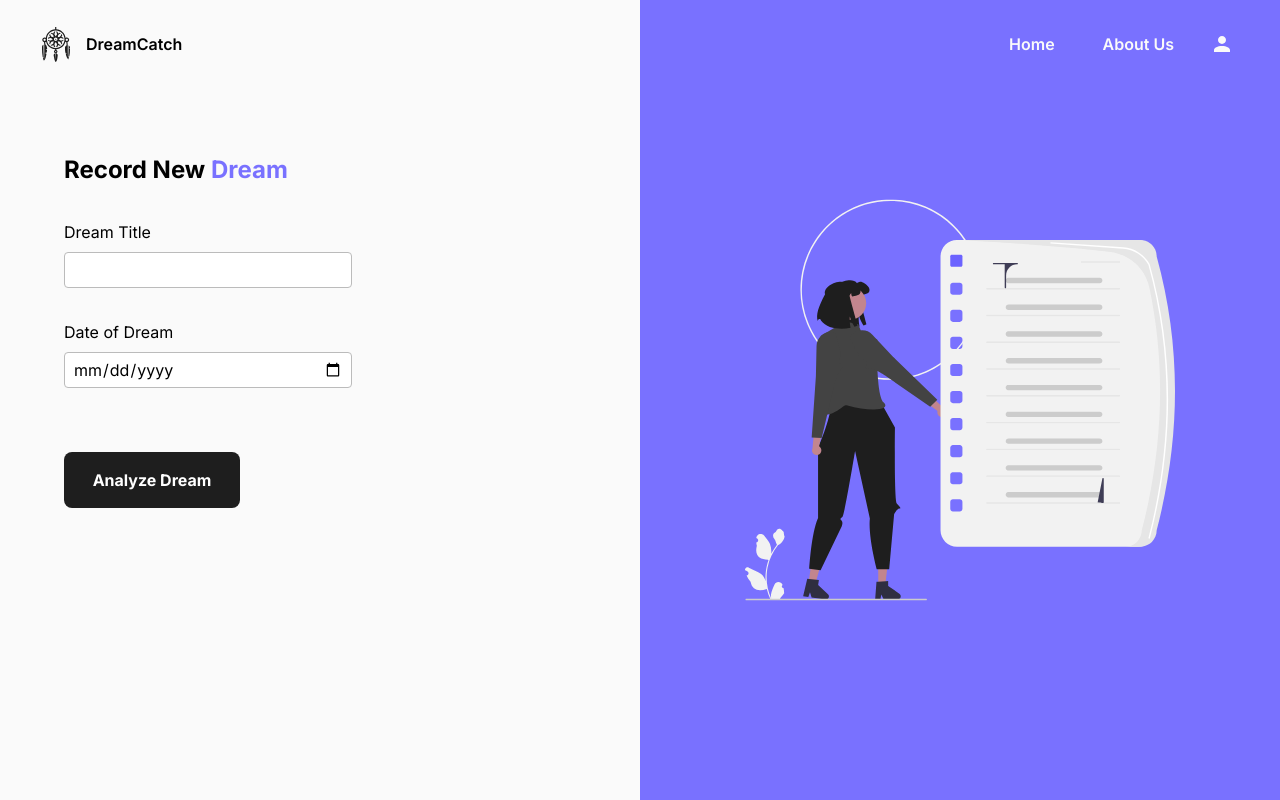
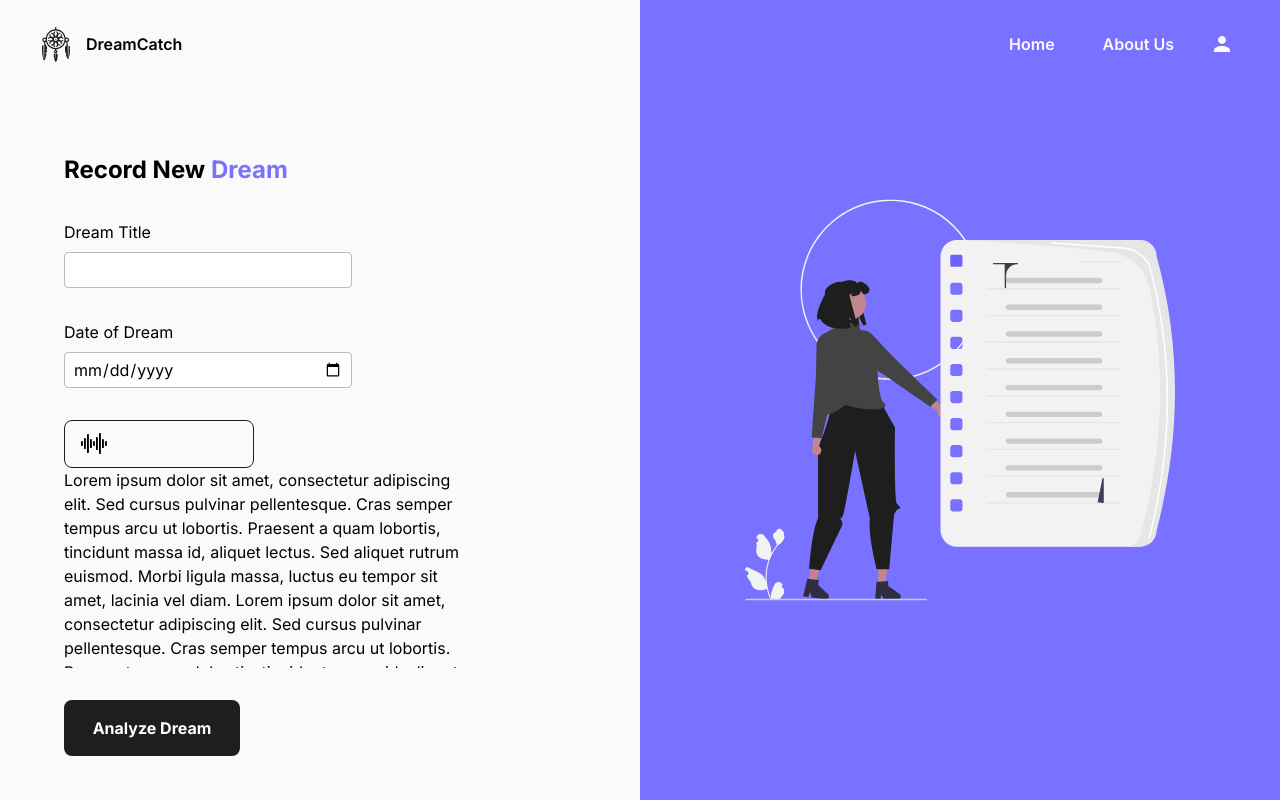
Before and after one commit to IdkwhatImD0ing/DreamCatcher, a Next.js app in the folder client/: page /dashboard/record in a window 1280 px wide. Built offline with nearby package versions, Linux system fonts and the light colour scheme.

Commit message:
Frontend changes

```diff
--- a/client/app/dashboard/page.jsx
+++ b/client/app/dashboard/page.jsx
@@ -1,12 +1,16 @@
 import Link from "next/link";
 
+import { auth } from "@/firebase";
+
 import DreamCard from "@/components/DreamCard";
+
 const Dashboard = () => {
+  console.log(auth.currentUser);
   return (
     <div className="flex md:flex-row flex-col min-h-[calc(100vh-88px)] md:h-[calc(100vh-88px)]">
       <div className="flex flex-col justify-center w-full h-full font-semibold md:px-[2rem] px-[1rem] md:py-0 py-[8rem]">
         <div className="text-[48px]">
-          Welcome <span className="text-purple">Simon</span>
+          Welcome <span className="text-purple">User</span>
         </div>
         <div className="text-[#AAAAAA]">
           Lorem ipsum dolor sit amet, consectetur adipiscing elit. Sed cursus
--- a/client/app/page.jsx
+++ b/client/app/page.jsx
@@ -1,13 +1,5 @@
-import dynamic from "next/dynamic";
+import { redirect } from "next/navigation";
 
-const LoginButton = dynamic(() => import("@/components/LoginForm"), {
-  ssr: false,
-});
-const SignUpButton = dynamic(() => import("@/components/SignUpForm"), {
-  ssr: false,
-});
 export default function Home() {
-  return (
-    <main className="flex min-h-screen flex-col items-center justify-between p-24"></main>
-  );
+  redirect("/dashboard");
 }
--- a/client/components/LoginForm.jsx
+++ b/client/components/LoginForm.jsx
@@ -1,20 +1,31 @@
 "use client";
+import { useRouter } from "next/navigation";
 
-import { auth } from "../firebase.js";
+import { auth } from "@/firebase";
+import { useAuthState } from "react-firebase-hooks/auth";
 import {
   GoogleAuthProvider,
   signInWithPopup,
   signInWithEmailAndPassword,
 } from "firebase/auth";
 
-import { useState } from "react";
+import { useState, useEffect } from "react";
 
 export default function LoginButton() {
+  const [user] = useAuthState(auth);
   const [email, setEmail] = useState("");
   const [password, setPassword] = useState("");
   const [error, setError] = useState("");
 
+  const router = useRouter();
+
   const provider = new GoogleAuthProvider();
+
+  useEffect(() => {
+    if (user) {
+      router.push("/dashboard");
+    }
+  }, [user, router]);
 
   const loginGoogle = async () => {
     try {
@@ -39,6 +50,7 @@ export default function LoginButton() {
       <div className="flex flex-col h-full max-w-[18rem]">
         <label>Email</label>
         <input
+          required
           type="text"
           placeholder="example@domain.com"
           value={email}
@@ -47,6 +59,7 @@ export default function LoginButton() {
         />
         <label className="mt-[2rem]">Password</label>
         <input
+          required
           type="password"
           value={password}
           onChange={(e) => setPassword(e.target.value)}
--- a/client/components/RecordForm.jsx
+++ b/client/components/RecordForm.jsx
@@ -1,6 +1,9 @@
 "use client";
 
 import { useState } from "react";
+import Image from "next/image";
+
+import Audio from "@/assets/audio.svg";
 
 export default function RecordForm() {
   const [email, setEmail] = useState("");
@@ -8,7 +11,7 @@ export default function RecordForm() {
   const [error, setError] = useState("");
 
   return (
-    <div className="flex flex-col text-[16px] font-normal">
+    <div className="flex flex-col text-[16px] font-normal pb-[2rem] md:pb-0">
       <div className="flex flex-col h-full max-w-[18rem]">
         <label>Dream Title</label>
         <input
@@ -24,7 +27,29 @@ export default function RecordForm() {
           onChange={(e) => setPassword(e.target.value)}
           className="mt-[0.5rem] px-[0.5rem] bg-[#FFFFFF] border border-[#BBBBBB] rounded-[4px] h-[36px]"
         />
-        <button className="font-bold bg-black hover:bg-purple transition-all w-[176px] h-[56px] rounded-[8px] mt-[4rem] text-[#FFFFFF]">
+        <button className="font-bold px-[1rem] bg-bgwhite hover:bg-purple transition-all w-[190px] h-[48px] rounded-[8px] mt-[2rem] border border-black text-[#FFFFFF]">
+          <Image src={Audio} alt="audio" className="mr-[1rem]" />
+        </button>
+        <div className="w-[400px] max-h-[200px] overflow-y-auto">
+          Lorem ipsum dolor sit amet, consectetur adipiscing elit. Sed cursus
+          pulvinar pellentesque. Cras semper tempus arcu ut lobortis. Praesent a
+          quam lobortis, tincidunt massa id, aliquet lectus. Sed aliquet rutrum
+          euismod. Morbi ligula massa, luctus eu tempor sit amet, lacinia vel
+          diam. Lorem ipsum dolor sit amet, consectetur adipiscing elit. Sed
+          cursus pulvinar pellentesque. Cras semper tempus arcu ut lobortis.
+          Praesent a quam lobortis, tincidunt massa id, aliquet lectus. Sed
+          aliquet rutrum euismod. Morbi ligula massa, luctus eu tempor sit amet,
+          lacinia vel diam. Lorem ipsum dolor sit amet, consectetur adipiscing
+          elit. Sed cursus pulvinar pellentesque. Cras semper tempus arcu ut
+          lobortis. Praesent a quam lobortis, tincidunt massa id, aliquet
+          lectus. Sed aliquet rutrum euismod. Morbi ligula massa, luctus eu
+          tempor sit amet, lacinia vel diam. Lorem ipsum dolor sit amet,
+          consectetur adipiscing elit. Sed cursus pulvinar pellentesque. Cras
+          semper tempus arcu ut lobortis. Praesent a quam lobortis, tincidunt
+          massa id, aliquet lectus. Sed aliquet rutrum euismod. Morbi ligula
+          massa, luctus eu tempor sit amet, lacinia vel diam.
+        </div>
+        <button className="font-bold bg-black hover:bg-purple transition-all w-[176px] h-[56px] rounded-[8px] mt-[2rem] text-[#FFFFFF]">
           Analyze Dream
         </button>
       </div>
--- a/client/components/SignUpForm.jsx
+++ b/client/components/SignUpForm.jsx
@@ -47,6 +47,7 @@ export default function SignUpButton() {
           <div className="">
             <label>First Name</label>
             <input
+              required
               type="text"
               placeholder="John"
               value={firstName}
@@ -57,6 +58,7 @@ export default function SignUpButton() {
           <div className="">
             <label>Last Name</label>
             <input
+              required
               type="text"
               placeholder="Doe"
               value={lastName}
@@ -68,6 +70,7 @@ export default function SignUpButton() {
 
         <label className="mt-[1rem]">Email</label>
         <input
+          required
           type="text"
           placeholder="example@domain.com"
           value={email}
@@ -76,6 +79,7 @@ export default function SignUpButton() {
         />
         <label className="mt-[1rem]">Password</label>
         <input
+          required
           type="password"
           value={password}
           onChange={(e) => setPassword(e.target.value)}
--- a/client/package.json
+++ b/client/package.json
@@ -20,6 +20,7 @@
     "postcss": "8.4.24",
     "react": "18.2.0",
     "react-dom": "18.2.0",
+    "react-firebase-hooks": "^5.1.1",
     "tailwindcss": "3.3.2"
   }
 }
```
Also changed, not shown: client/assets/audio.svg (added), 1 other file (tests, documents, lock files or other folders).
